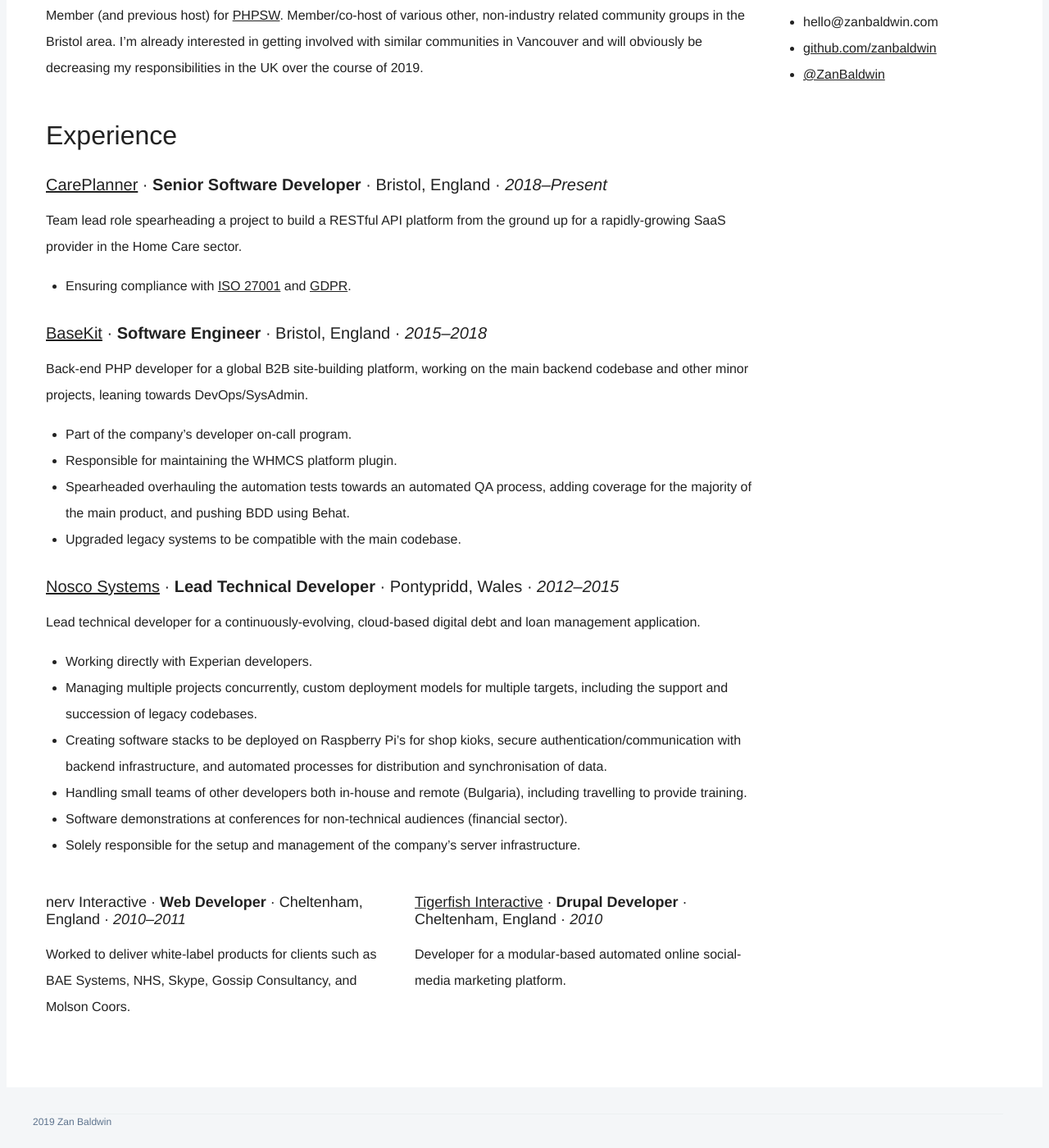
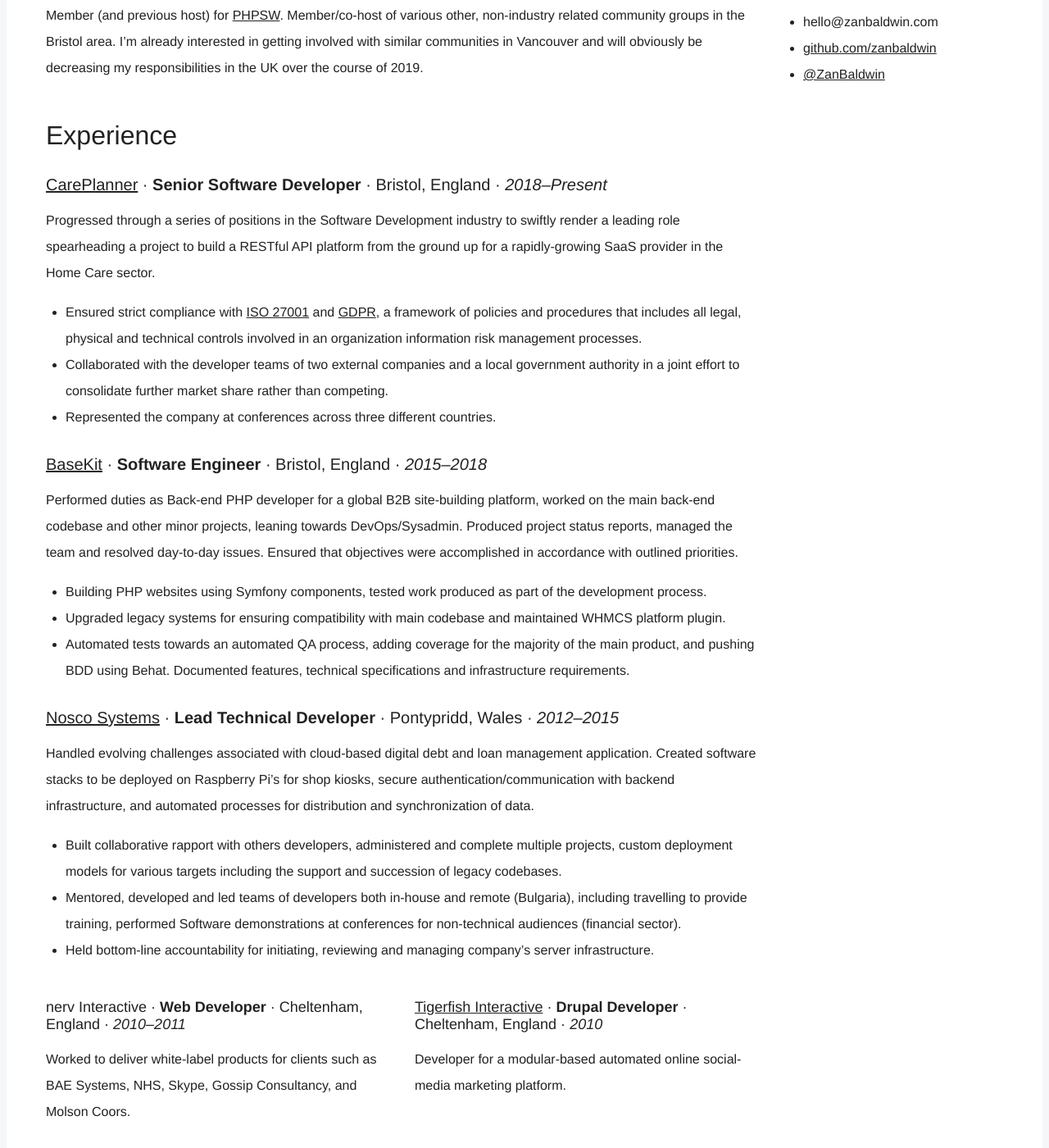
Before and after one commit to zanbaldwin/zanbaldwin.github.io, a Jekyll site: the page built from _pages/cv.md, in a window 1280 px wide and 1400 px high, scrolled down 1964 px. Shown: the whole window at 82% size. Built offline with Jekyll 4.4.1, drawn with Linux system fonts in a browser that asks for light colours; some web fonts are replaced.

Commit message:
Update Resume

```diff
--- a/_pages/cv.md
+++ b/_pages/cv.md
@@ -114,38 +114,50 @@
 # Experience
 
 #### [CarePlanner](https://www.care-planner.co.uk/) · **Senior Software Developer** · Bristol, England · *2018–Present*
-Team lead role spearheading a project to build a RESTful API platform from the
-ground up for a rapidly-growing SaaS provider in the Home Care sector.
+Progressed through a series of positions in the Software Development industry to
+swiftly render a leading role spearheading a project to build a RESTful API
+platform from the ground up for a rapidly-growing SaaS provider in the Home Care
+sector.
 
-- Ensuring compliance with [ISO 27001][iso27001] and [GDPR][gdpr].
+- Ensured strict compliance with [ISO 27001][iso27001] and [GDPR][gdpr], a
+  framework of policies and procedures that includes all legal, physical and
+  technical controls involved in an organization information risk management
+  processes.
+- Collaborated with the developer teams of two external companies and a local
+  government authority in a joint effort to consolidate further market share
+  rather than competing.
+- Represented the company at conferences across three different countries.
 
 #### [BaseKit](https://www.basekit.com/) · **Software Engineer** · Bristol, England · *2015–2018*
-Back-end PHP developer for a global B2B site-building platform, working on the
-main backend codebase and other minor projects, leaning towards DevOps/SysAdmin.
+Performed duties as Back-end PHP developer for a global B2B site-building
+platform, worked on the main back-end codebase and other minor projects, leaning
+towards DevOps/Sysadmin. Produced project status reports, managed the team and
+resolved day-to-day issues. Ensured that objectives were accomplished in
+accordance with outlined priorities.
 
-- Part of the company’s developer on-call program.
-- Responsible for maintaining the WHMCS platform plugin.
-- Spearheaded overhauling the automation tests towards an automated QA process,
-  adding coverage for the majority of the main product, and pushing BDD using
-  Behat.
-- Upgraded legacy systems to be compatible with the main codebase.
+- Building PHP websites using Symfony components, tested work produced as part
+  of the development process.
+- Upgraded legacy systems for ensuring compatibility with main codebase and
+  maintained WHMCS platform plugin.
+- Automated tests towards an automated QA process, adding coverage for the
+  majority of the main product, and pushing BDD using Behat. Documented
+  features, technical specifications and infrastructure requirements.
 
 #### [Nosco Systems](https://nosco-systems.com/) · **Lead Technical Developer** · Pontypridd, Wales · *2012–2015*
-Lead technical developer for a continuously-evolving, cloud-based digital debt
-and loan management application.
+Handled evolving challenges associated with cloud-based digital debt and loan
+management application. Created software stacks to be deployed on Raspberry Pi’s
+for shop kiosks, secure authentication/communication with backend
+infrastructure, and automated processes for distribution and synchronization of
+data.
 
-- Working directly with Experian developers.
-- Managing multiple projects concurrently, custom deployment models for multiple
-  targets, including the support and succession of legacy codebases.
-- Creating software stacks to be deployed on Raspberry Pi's for shop kioks,
-  secure authentication/communication with backend infrastructure, and automated
-  processes for distribution and synchronisation of data.
-- Handling small teams of other developers both in-house and remote (Bulgaria),
-  including travelling to provide training.
-- Software demonstrations at conferences for non-technical audiences (financial
-  sector).
-- Solely responsible for the setup and management of the company’s server
-  infrastructure.
+- Built collaborative rapport with others developers, administered and complete
+  multiple projects, custom deployment models for various targets including the
+  support and succession of legacy codebases.
+- Mentored, developed and led teams of developers both in-house and remote
+  (Bulgaria), including travelling to provide training, performed Software
+  demonstrations at conferences for non-technical audiences (financial sector).
+- Held bottom-line accountability for initiating, reviewing and managing
+  company’s server infrastructure.
 
 <div class="o-grid">
     <div class="o-grid__col o-grid__col--2-4-l o-grid__col--2-4-m o-grid__col-4-4-s">
```
